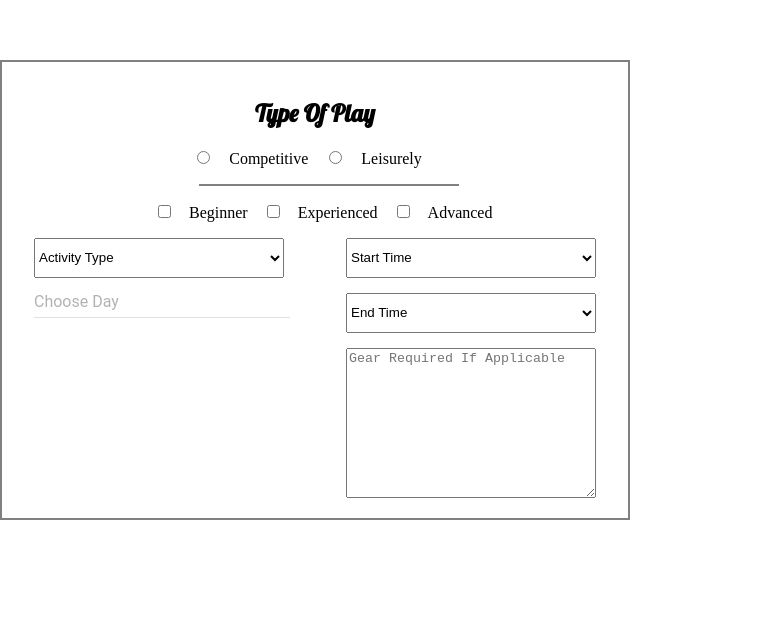
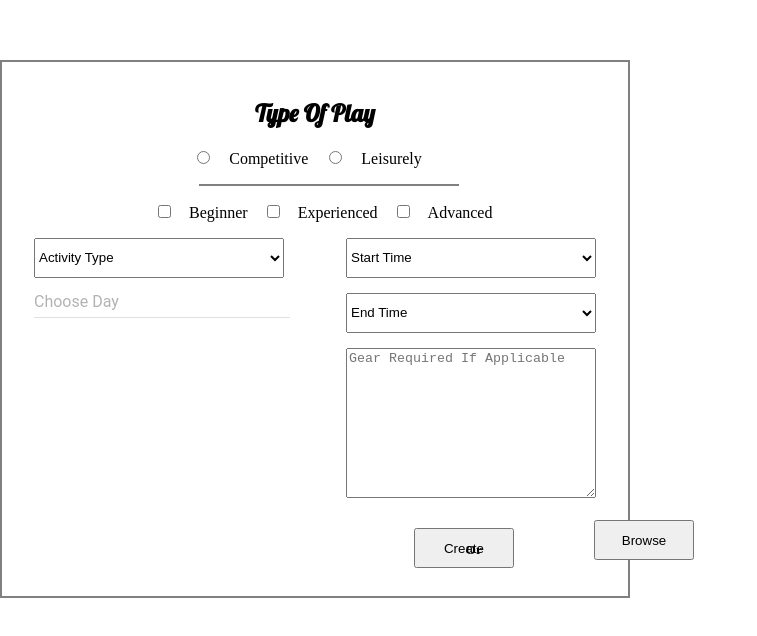
Before and after one commit to JonathanCass/finalproject, a React (Create React App) app in the folder client/: page /ParkView in a window 1280 px wide. Shown: the part 132-768 px from the top of the page, without its empty margins (0-757 px from the left). Built offline with nearby package versions, Linux system fonts and the light colour scheme; what react-tap-event-plugin would draw is missing.

Commit message:
created browse or create buttons

```diff
--- a/client/src/components/ParkView.js
+++ b/client/src/components/ParkView.js
@@ -11,7 +11,7 @@ class ParkView extends React.Component {
 
   render() {
     return (
-      <div className='body' style={styles.body}>
+      // <div className='body' style={styles.body}>
       <div style={styles.container}>
           <h2 style={styles.h2}>Type Of Play</h2>
           <div style={styles.radioContainer}>
@@ -100,7 +100,7 @@ class ParkView extends React.Component {
               </select>
           </div>
           <textarea placeholder='Gear Required If Applicable' style={styles.textarea}></textarea>
-        </div>
+          <button style={styles.create}>Create</button><h5 style={styles.or}>Or</h5><button style={styles.browse}>Browse</button>
       </div> // end of container
     )
   }
--- a/client/src/components/ParkView.styles.js
+++ b/client/src/components/ParkView.styles.js
@@ -61,6 +61,23 @@ const styles = {
     calendar: {
         position:'absolute',
         textAlign:'center'
+    },
+    create: {
+        height:40,
+        width:100,
+        marginTop:'2em',
+        marginLeft:'28.5em'
+    },
+    browse: {
+        height:40,
+        width:100,
+        position:'absolute',
+        marginTop:'-4.5em',
+        marginLeft:'42em'
+    },
+    or: {
+        marginTop:'-2em',
+        marginLeft: '32.5em'
     }
 }
 
```
